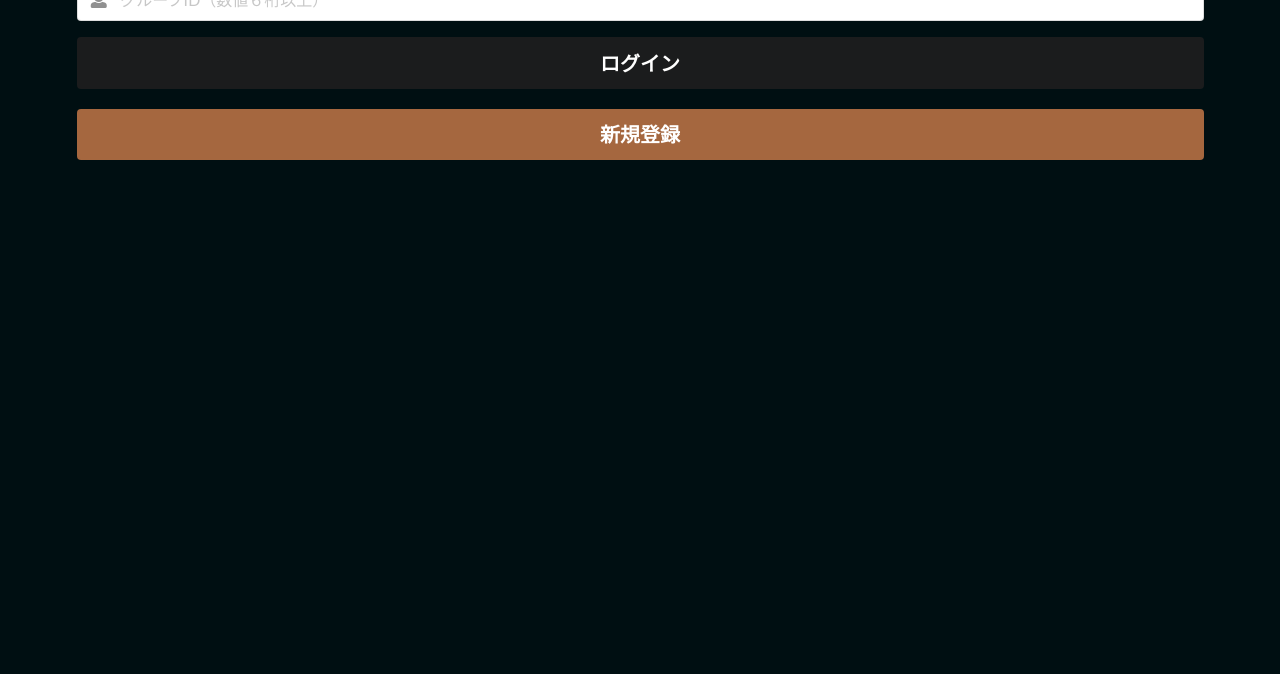
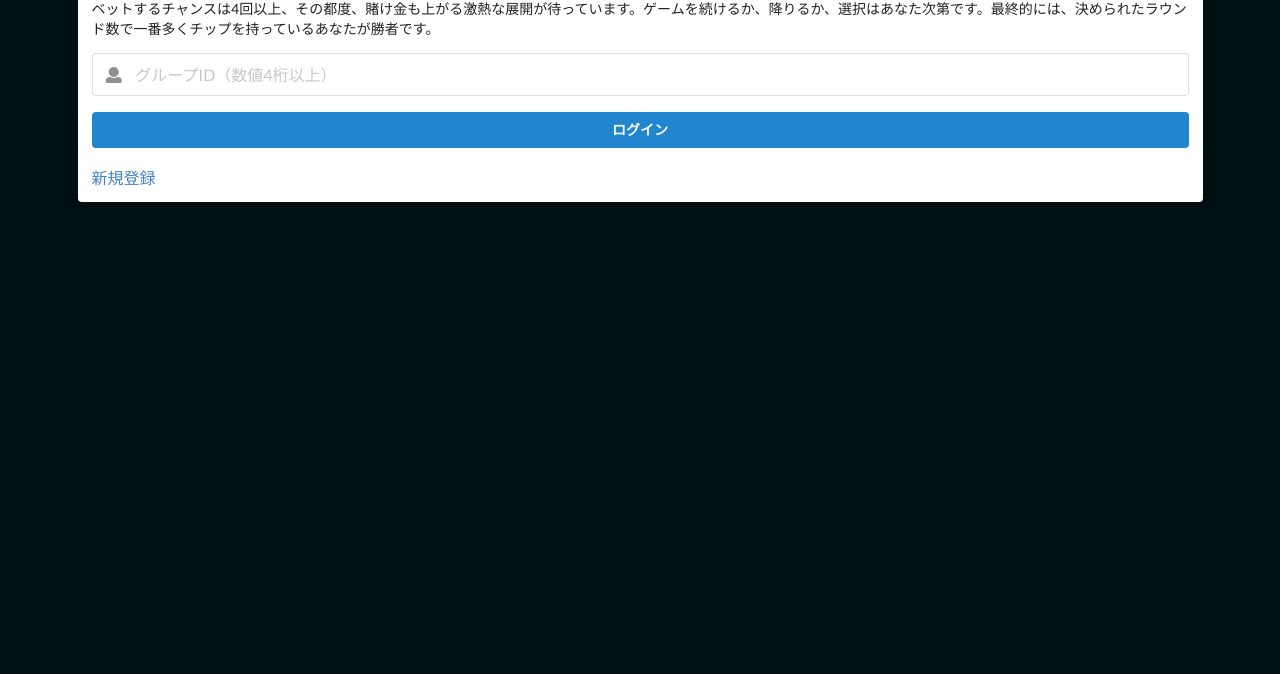
Before and after one commit to seee-shun/smartPoker, a website: page s3/login.html in a window 1280 px wide. Shown: the part 126-800 px from the top of the page. Drawn offline with nearby package versions, Linux system fonts and the light colour scheme.

Commit message:
ログイン機能修正

```diff
--- a/s3/common/style.css
+++ b/s3/common/style.css
@@ -1,5 +1,5 @@
 /* 全体で共通のCSSはこのファイルに記述する */
 body{
     background-color: #000f12;
-    color: #daf6ff;
+    /* color: #4295f5; */
 }
--- a/s3/js/login.js
+++ b/s3/js/login.js
@@ -56,7 +56,7 @@ var vm = new Vue({
         },
         deleteInputArea: function(){
             console.log("no");
-            if(vm.form >= 1 && vm.form <= 7){
+            if(vm.form > 1 && vm.form <= 7){
                 vm.form--;
                 console.log(vm.form);
                 return vm.form;
@@ -148,9 +148,9 @@ var vm = new Vue({
                     let num = vm.user.groupId;
                     let target = Math.abs(num);
                     let checkLength = target.toString().length;
-                    if(checkLength > 5){
+                    if(checkLength > 3){
                         // localStorage.setItem('groupId', vm.user.groupId);
-                        console.log("6桁以上を確認しました");
+                        console.log("4桁以上を確認しました");
 
                         for(var i=0; i<8; i++){
                             this.user.users.push(this.user["user"+i])
@@ -186,7 +186,7 @@ var vm = new Vue({
                                     vm.err.username = "予期せぬエラーが発生しました";
                                 });
                     }else{
-                        vm.err.group = "グループIDは６桁以上で登録できます"
+                        vm.err.group = "グループIDは4桁以上で登録できます"
                         exit;
                     }
 
@@ -219,7 +219,7 @@ var vm = new Vue({
                                 }
                             }
 
-                            // setTimeout(location.href = "./index.html", 50000);
+                            location.href = "./index.html";
                             })
                             .catch(function(err) {
                             // レスポンスがエラーで返ってきたときの処理はここに記述する
--- a/s3/login.html
+++ b/s3/login.html
@@ -23,16 +23,20 @@
 <body>
   <!-- Vue.jsで読み込む -->
   <div id="app">
-
+        <br>
+        <br>
+        <br>
     <div class="ui main container">
+    <div class="ui segments">
+    <div class="ui segment wrapper">
       <!-- 基本的なコンテンツはここに記載する -->
       <h1>Smart Poker</h1>
-      <p>これからテキサスホールデムを始めます。ベットするチャンスは4回以上、その都度、賭け金も上がる激熱な展開が待っています。ゲームを続けるか、降りるか、選択はあなた次第です。最終的には、決められたラウンド数で一番多くチップを持っているあなたが勝者です。</p>
+      <p>ベットするチャンスは4回以上、その都度、賭け金も上がる激熱な展開が待っています。ゲームを続けるか、降りるか、選択はあなた次第です。最終的には、決められたラウンド数で一番多くチップを持っているあなたが勝者です。</p>
       <form class="ui large form" v-on:submit.prevent="submit">
         <div class="field">
           <div class="ui left icon input">
             <i class="user icon"></i>
-            <input type="text" placeholder="グループID（数値６桁以上）" v-model="user.groupId">
+            <input type="text" placeholder="グループID（数値4桁以上）" v-model="user.groupId">
           </div>
         </div>
         <p v-if="err.group" class="err-msg">※{{ err.group }}</p>
@@ -97,14 +101,16 @@
 
 
       <p v-if="err.username" class="err-msg">※{{ err.username }}</p>
-      <button id="green" class="ui huge black fluid button" type="submit">
+      <button id="green" class="ui middle blue fluid button" type="submit">
         {{ submitText }}
       </button>
       <br>
-      <button v-on:click="toggleMode()" id="grey" class="ui huge  brown fluid button" type="submit">
+      <a v-on:click="toggleMode()" id="grey" type="submit">
         {{ toggleText }}
-      </button>
+      </a>
       </form>
+      </div>
+  </div>
   </div>
   </div>
 
```
